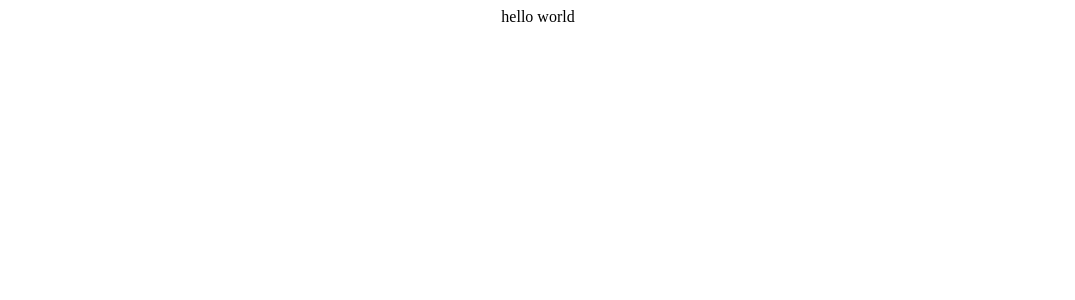
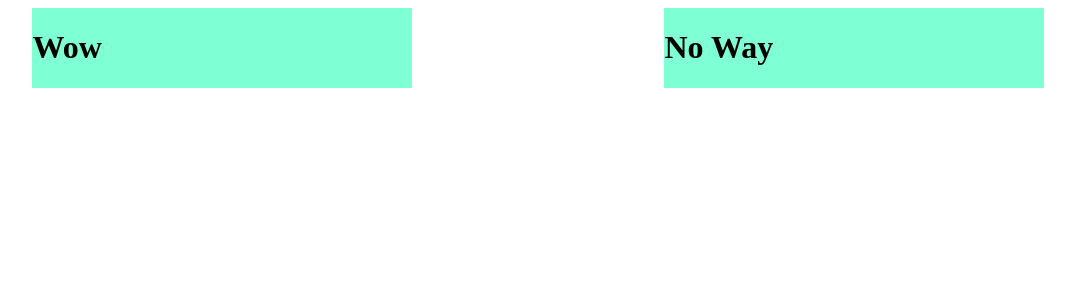
Before and after one commit to Ryan-Sherry/FCC-markdown-viewer, a React (Create React App) app: page / in a window 1280 px wide. Shown: the top 300 px of the page, without its empty margins (102-1177 px from the left). Built offline with nearby package versions, Linux system fonts and the light colour scheme.

Commit message:
Created 2 main components
Created Preview and Editor.
Changed App to class component.
Checked that we are able to render.

```diff
--- a/src/App.css
+++ b/src/App.css
@@ -1,38 +1,14 @@
 .App {
-  text-align: center;
+  box-sizing: border-box;
+  display: flex;
+  flex-direction: row;
+  justify-content: space-evenly;
+  width: 100%;
 }
 
-.App-logo {
-  height: 40vmin;
-  pointer-events: none;
+.box {
+  margin: auto auto;
+  width: 30%;
+  height: 40%;
+  background-color: aquamarine;
 }
-
-@media (prefers-reduced-motion: no-preference) {
-  .App-logo {
-    animation: App-logo-spin infinite 20s linear;
-  }
-}
-
-.App-header {
-  background-color: #282c34;
-  min-height: 100vh;
-  display: flex;
-  flex-direction: column;
-  align-items: center;
-  justify-content: center;
-  font-size: calc(10px + 2vmin);
-  color: white;
-}
-
-.App-link {
-  color: #61dafb;
-}
-
-@keyframes App-logo-spin {
-  from {
-    transform: rotate(0deg);
-  }
-  to {
-    transform: rotate(360deg);
-  }
-}
--- a/src/App.js
+++ b/src/App.js
@@ -1,11 +1,78 @@
 import './App.css';
+import React from 'react';
+import { ReactDOM } from 'react';
 
-function App() {
-  return (
-    <div className="App">
-      hello world
-    </div>
-  );
+class App extends React.Component {
+
+  render() {
+    return (
+      <div className="App">
+        <Editor />
+        <Preview />
+      </div>
+    );
+  }
 }
 
+const Editor = () => {
+  return (
+    <div className='box'>
+      <h1>Wow</h1>
+    </div>
+  )
+}
+
+const Preview = () => {
+  return (
+    <div className='box'>
+      <h1>No Way</h1>
+    </div>
+  )
+}
+
+const placeholder = `# Welcome to my React Markdown Previewer!
+
+## This is a sub-heading...
+### And here's some other cool stuff:
+
+Heres some code, \`<div></div>\`, between 2 backticks.
+
+\`\`\`
+// this is multi-line code:
+
+function anotherExample(firstLine, lastLine) {
+  if (firstLine == '\`\`\`' && lastLine == '\`\`\`') {
+    return multiLineCode;
+  }
+}
+\`\`\`
+
+You can also make text **bold**... whoa!
+Or _italic_.
+Or... wait for it... **_both!_**
+And feel free to go crazy ~~crossing stuff out~~.
+
+There's also [links](https://www.freecodecamp.org), and
+> Block Quotes!
+
+And if you want to get really crazy, even tables:
+
+Wild Header | Crazy Header | Another Header?
+------------ | ------------- | -------------
+Your content can | be here, and it | can be here....
+And here. | Okay. | I think we get it.
+
+- And of course there are lists.
+  - Some are bulleted.
+     - With different indentation levels.
+        - That look like this.
+
+
+1. And there are numbered lists too.
+1. Use just 1s if you want!
+1. And last but not least, let's not forget embedded images:
+
+![freeCodeCamp Logo](https://cdn.freecodecamp.org/testable-projects-fcc/images/fcc_secondary.svg)
+`;
+
 export default App;
```
